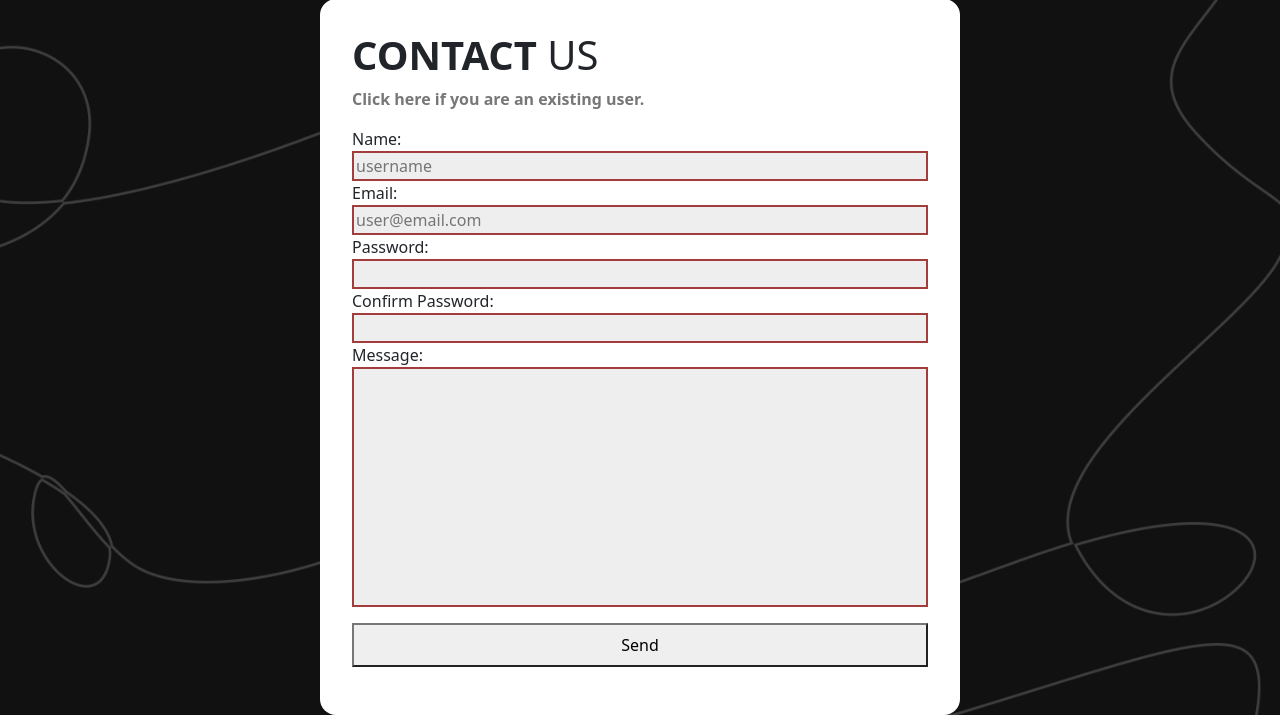
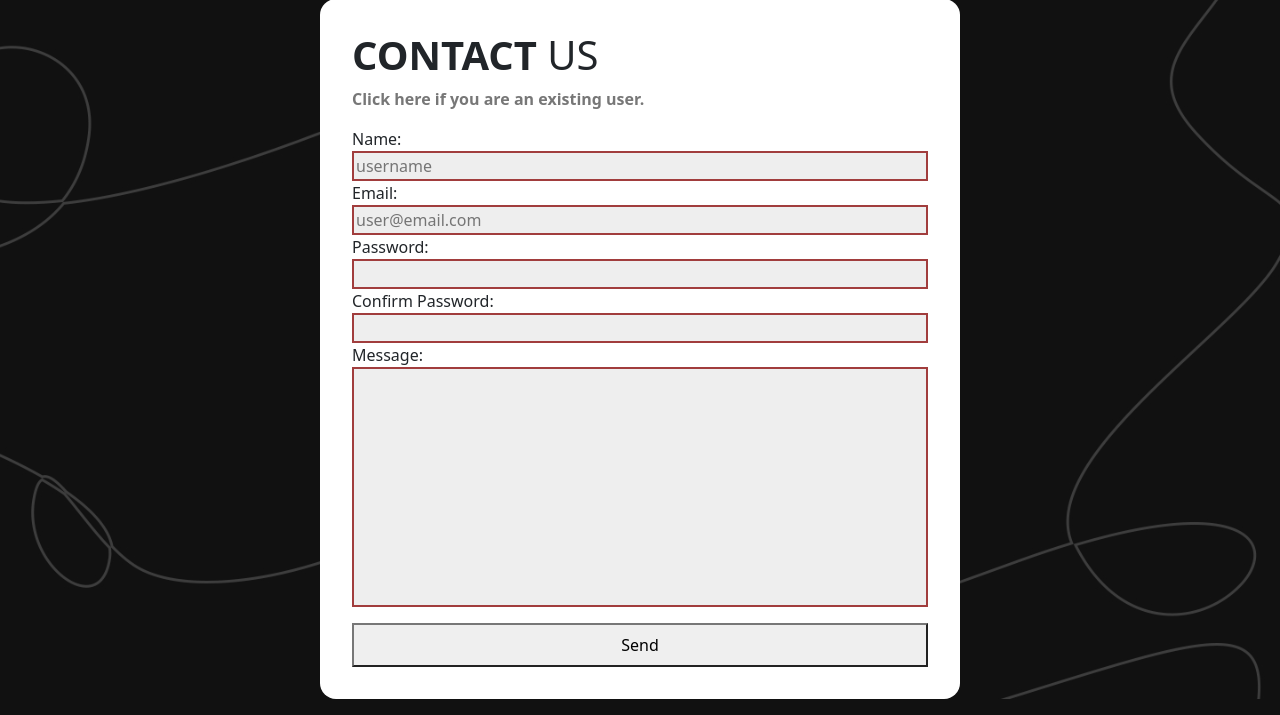
Before and after one commit to JayJayOnGit/webtechwebsite, a PHP site: page /contact.php in a window 1280 px wide. Shown: the part 157-872 px from the top of the page. Run offline with PHP 8.4, Linux system fonts and the light colour scheme.

Commit message:
contact form complete

```diff
--- a/installation.php
+++ b/installation.php
@@ -14,7 +14,7 @@ function get_version($data_name) {
     // Execute the query
     $result = $mysqli->query($version_query);
 
-//    echo $result->fetch_all(MYSQLI_ASSOC)[0]['version'];
+//    echo  ['version'];
 
     // Check if the query was successful
     if ($result) {
--- a/style.css
+++ b/style.css
@@ -239,6 +239,7 @@ header {
     right: 0;
     margin: auto;
     padding: 32px;
+    padding-bottom: 16px;
 
     background-color: #fff;
 
@@ -293,3 +294,11 @@ header {
 #contact-us .sign-up {
     display: block;
 }
+
+#submit-message {
+    text-align: center;
+    padding-top: 16px;
+    margin: 0;
+
+    color: #000 !important;
+}
```
